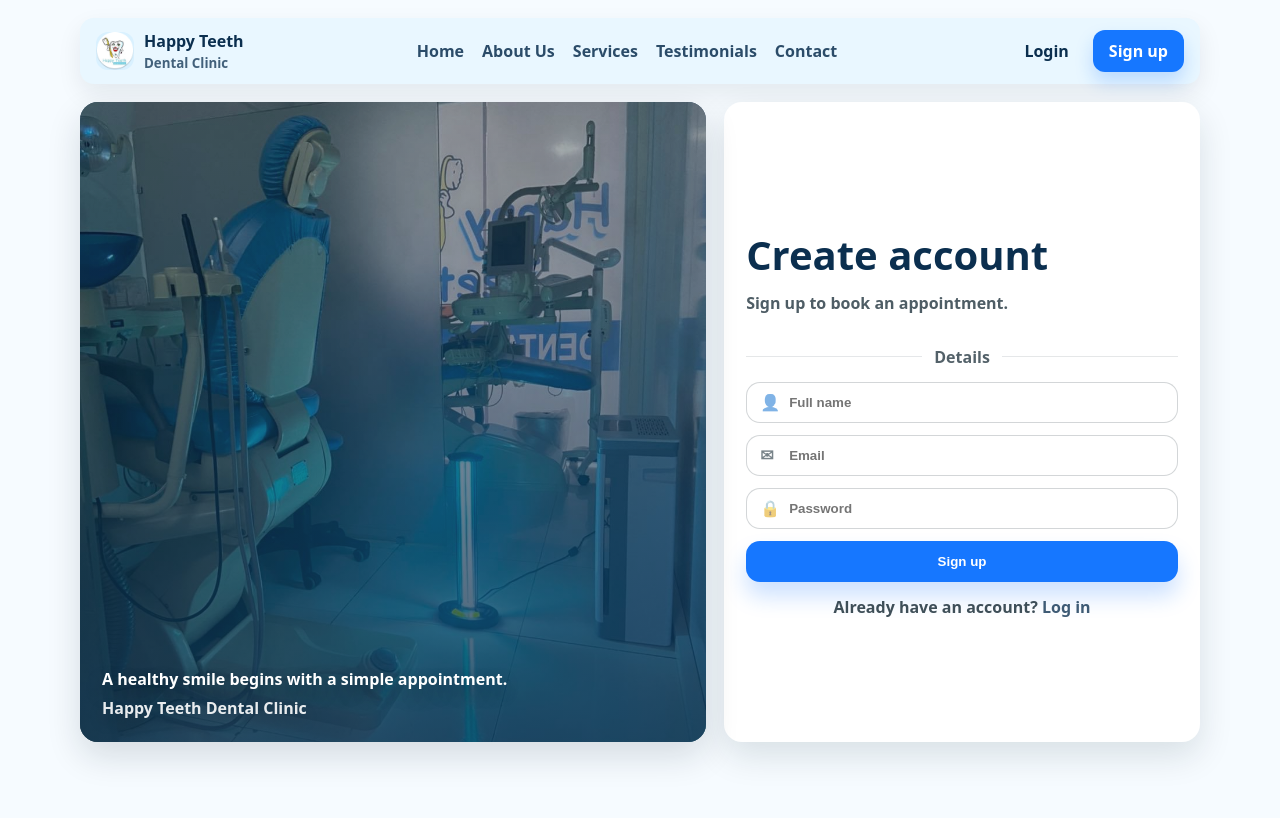
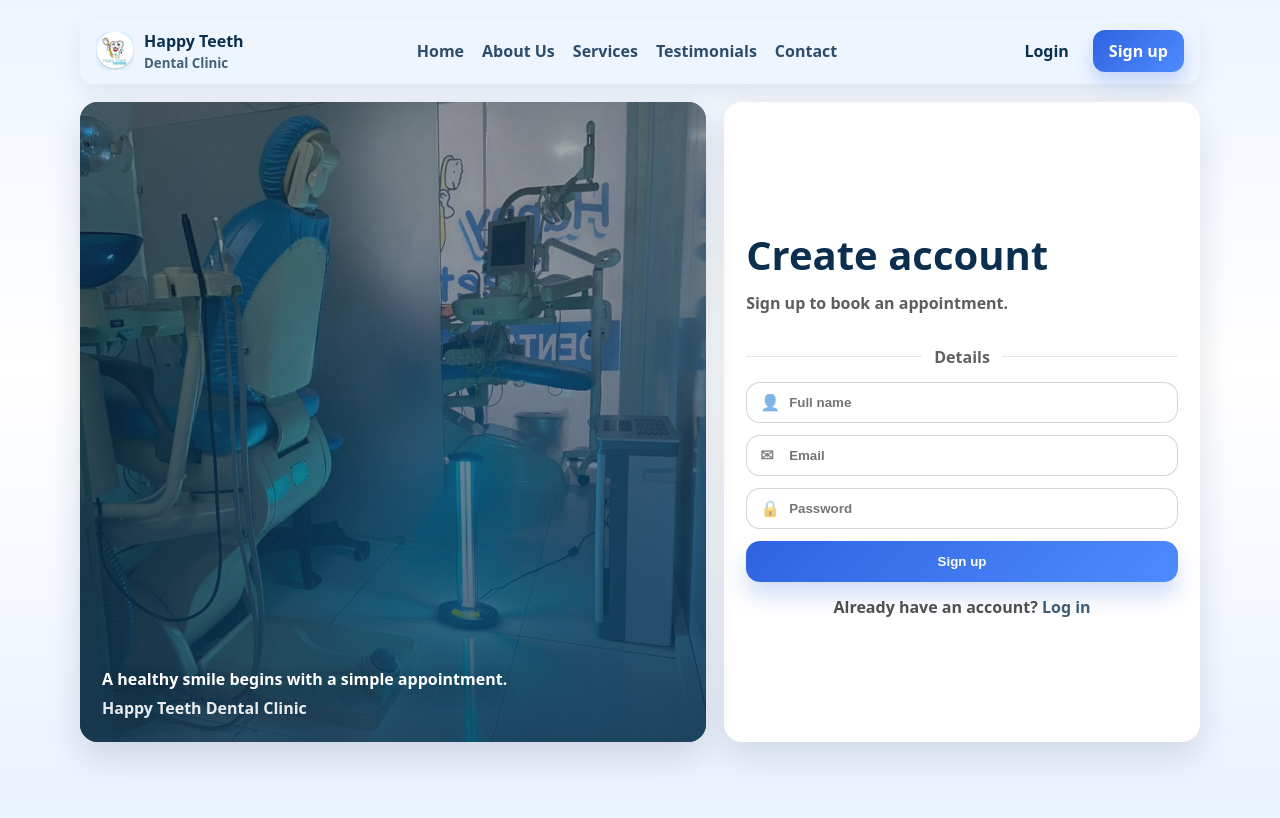
Before and after one commit to rhainiercoder/happy-teeth, a PHP site: page /happy-teeth/signup.php in a window 1280 px wide. Run offline with PHP 8.4, Linux system fonts and the light colour scheme; the visitor is signed in with stand-in values (Sample User, id 1).

Commit message:
feat: unify site theme - update style.css to use Overview/Landing palette throughout
Agent-Logs-Url: https://github.com/rhainiercoder/happy-teeth/sessions/f44308f8-3ae4-42da-8f15-439076bf1256

Co-authored-by: rhainiercoder <246775984+rhainiercoder@users.noreply.github.com>

```diff
--- a/assets/css/style.css
+++ b/assets/css/style.css
@@ -1,12 +1,26 @@
 :root{
-  --sidebar:#1aa9e3;
+  /* ── Overview/Landing unified palette ── */
+  --blue:        #2f63e0;   /* primary blue (was #1677ff / var(--blue)) */
+  --blue-2:      #5aa8ff;   /* lighter accent blue */
+  --blue-dark:   #0b2f4f;   /* deep navy for headings & sidebar brand */
+
+  --sidebar:     #2f63e0;   /* matches overview primary blue */
   --sidebar-dark:#0b2f4f;
-  --bg:#f3fbff;
-  --card:#ffffff;
-  --text:#0b1f2a;
+
+  --bg:          linear-gradient(180deg, #eef5ff 0%, #ffffff 45%, #eaf1ff 100%);
+  --bg-page:     #eef5ff;   /* solid background fallback */
+  --soft-grad:   linear-gradient(180deg, #ffffff 0%, #f2f6ff 100%);
+  --cta-grad:    linear-gradient(135deg, #2f63e0, #4e8bff);
+
+  --card:        #ffffff;
+  --text:        #1f1f1f;   /* base body text (was #0b1f2a) */
+  --text-dark:   #0b2f4f;   /* headings and labels */
+
+  --accent-light:#ddeeff;   /* icon chip backgrounds (was #d9f1ff) */
+  --accent-mid:  #eef5ff;   /* section/card tints (was #e9f7ff / #f3fbff) */
 
   --radius:16px;
-  --shadow: 0 10px 24px rgba(11,31,42,.08);
+  --shadow: 0 12px 30px rgba(26,45,90,0.12);
 }
 
 *{ box-sizing:border-box; }
@@ -717,13 +731,13 @@ body{
 /* ===== Auth (Landing-style) ===== */
 .authPage{
   min-height:100vh;
-  background:#f6fbff;
+  background:var(--bg);
 }
 
 .authTopbar{
   width:min(1120px, calc(100% - 48px));
   margin:18px auto 0;
-  background:#e9f7ff;
+  background:var(--accent-mid);
   border-radius:14px;
   padding:12px 16px;
   display:flex;
@@ -786,12 +800,12 @@ body{
   text-decoration:none;
   font-weight:900;
   color:#fff;
-  background:#1677ff;
+  background:var(--cta-grad);
   padding:10px 16px;
   border-radius:12px;
-  box-shadow: 0 10px 18px rgba(22,119,255,.22);
-}
-.authBtnPrimary:hover{ filter:brightness(1.02); }
+  box-shadow: 0 10px 18px rgba(47,99,224,.22);
+}
+.authBtnPrimary:hover{ filter:brightness(1.05); }
 
 .authShell{
   width:min(1120px, calc(100% - 48px));
@@ -950,13 +964,13 @@ body{
 .authSubmit{
   width:100%;
   border:0;
-  background:#1677ff;
+  background:var(--cta-grad);
   color:#fff;
   padding:13px 14px;
   border-radius:14px;
   font-weight:900;
   cursor:pointer;
-  box-shadow: 0 14px 22px rgba(22,119,255,.22);
+  box-shadow: 0 14px 22px rgba(47,99,224,.22);
 }
 .authSubmit:active{ transform: translateY(1px); }
 
@@ -1343,7 +1357,7 @@ body{
   height:170px;
   border-radius:16px;
   background:
-    linear-gradient(0deg, rgba(22,119,255,.10), rgba(22,119,255,.10)),
+    linear-gradient(0deg, rgba(47,99,224,.10), rgba(47,99,224,.10)),
     repeating-linear-gradient(90deg, rgba(11,31,42,.08) 0 12px, transparent 12px 24px),
     repeating-linear-gradient(0deg, rgba(11,31,42,.06) 0 12px, transparent 12px 24px);
   border:1px solid rgba(11,31,42,.10);
```
Also changed, not shown: other parts of assets/css/style.css (+52 -52 lines).
